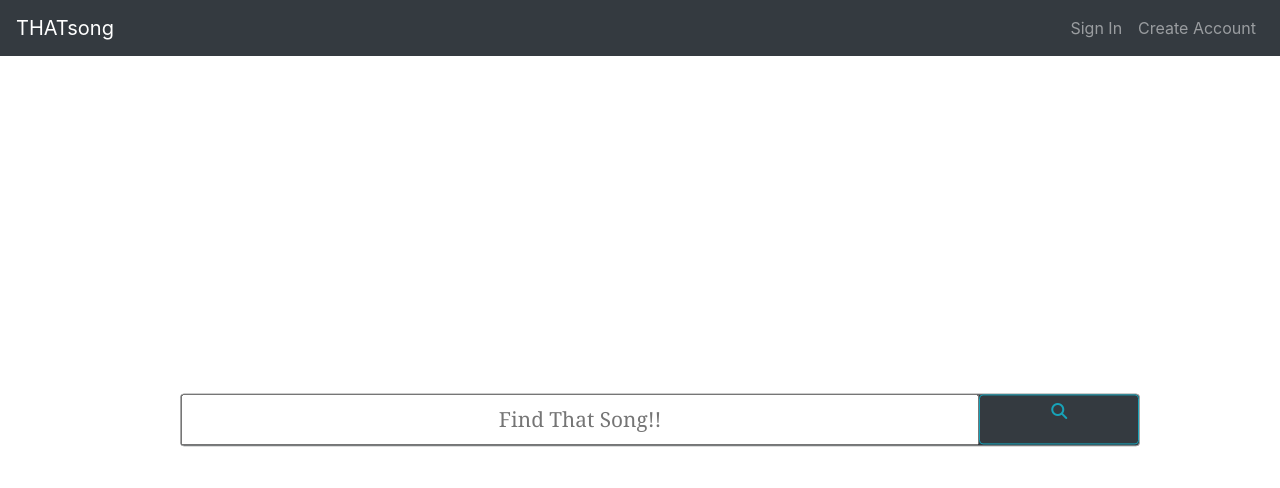
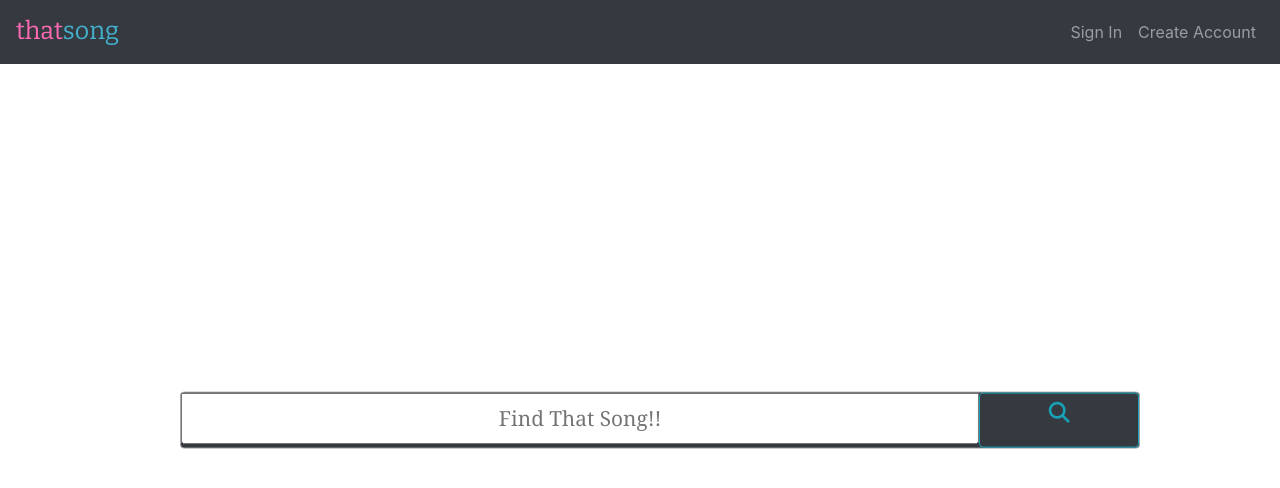
Before and after one commit to PeterBWu/that-song, a React (Create React App) app in the folder client/: page / in a window 1280 px wide. Shown: the top 488 px of the page. Built offline with nearby package versions, Linux system fonts and the light colour scheme.

Commit message:
last minute styling on front page and nav bar

```diff
--- a/client/public/index.html
+++ b/client/public/index.html
@@ -14,11 +14,14 @@
     -->
   <link rel="manifest" href="%PUBLIC_URL%/manifest.json" />
 
+<link href="https://fonts.googleapis.com/css?family=Bitter&display=swap" rel="stylesheet">
+
   <!-- Boot strap link -->
   <link rel="stylesheet" href="https://stackpath.bootstrapcdn.com/bootstrap/4.3.1/css/bootstrap.min.css"
-    integrity="sha384-ggOyR0iXCbMQv3Xipma34MD+dH/1fQ784/j6cY/iJTQUOhcWr7x9JvoRxT2MZw1T" crossorigin="anonymous">
+  integrity="sha384-ggOyR0iXCbMQv3Xipma34MD+dH/1fQ784/j6cY/iJTQUOhcWr7x9JvoRxT2MZw1T" crossorigin="anonymous">
   <!-- Font Awesome Icons link -->
   <script src="https://kit.fontawesome.com/59e6be3e18.js"></script>
+
 
 
 
--- a/client/src/containers/Header.js
+++ b/client/src/containers/Header.js
@@ -27,7 +27,7 @@ class Header extends Component {
 	render() {
 		return (
 			<nav className="navbar navbar-expand-lg navbar-dark bg-dark">
-				<Link className="navbar-brand" to="/">THATsong</Link>
+				<Link className="navbar-brand logoFont" to="/"><span className='logoColor1'>that</span><span className='logoColor2'>song</span></Link>
           {this.renderLinks()}
 			</nav>
 		)
--- a/client/src/containers/LandingPage.js
+++ b/client/src/containers/LandingPage.js
@@ -29,7 +29,7 @@ class LandingPage extends Component {
             placeholder="Find That Song!!"
             aria-label="Search"
           />
-          <button className="pb-4 col-2 float-right rounded fa fa-search btn btn-outline-info my-2 my-sm-0 p-2 searchClick" type="submit"></button>      </form>
+          <button className="pb-4 col-2 float-right rounded fa fa-search fa-1x btn btn-outline-info my-2 my-sm-0 p-2 searchClick" type="submit"></button>      </form>
       </div>
     );
   }
--- a/client/src/containers/style.css
+++ b/client/src/containers/style.css
@@ -4,3 +4,16 @@ span.bolded{
 /* div{
     border:1px dashed;
 } */
+
+.logoFont {
+    font-family: 'Bitter', serif;
+    font-size: 25px;
+}
+
+.logoColor1 {
+    color: hotpink;
+}
+
+.logoColor2 {
+    color: #43b0cc;
+}
```
